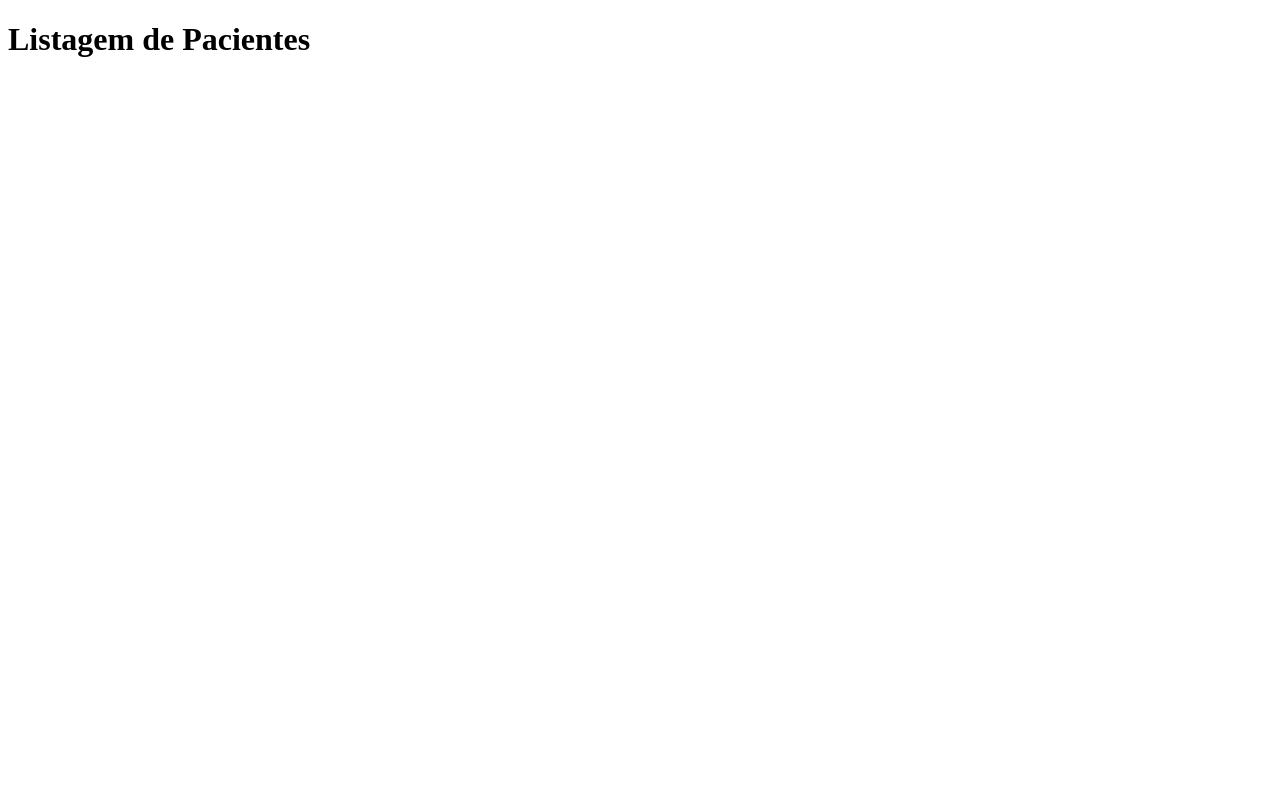
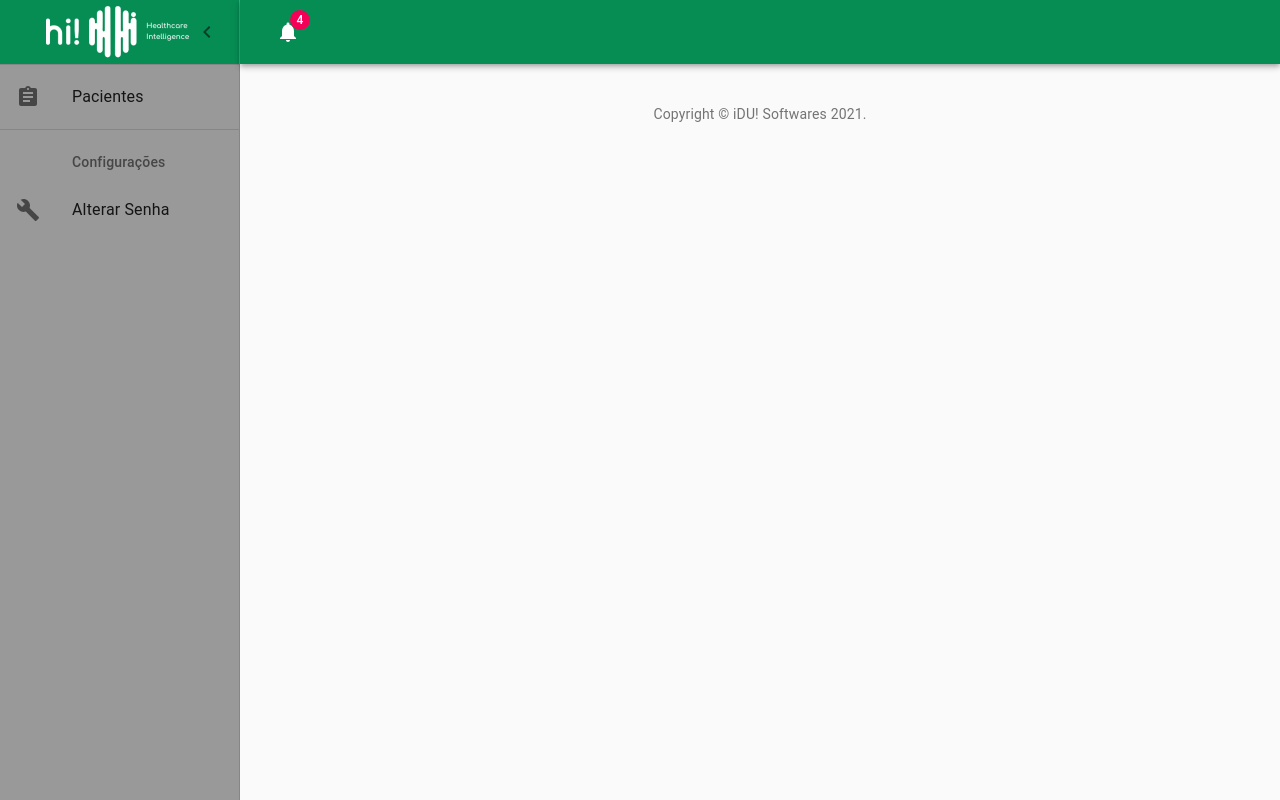
Before and after one commit to santiagoidu/hiSaude, a React (Create React App) app in the folder client/: page /admin in a window 1280 px wide. Built offline with nearby package versions, Linux system fonts and the light colour scheme; the HTML template or start-up script is replaced by a standard one.

Commit message:
Dashboard

```diff
--- /dev/null
+++ b/client/src/assets/css/Hi.css
@@ -0,0 +1,7 @@
+/* Logo da HI branca png transparente no toolbar localizado no canto superior esquerdo */
+.logoHiHorizontal {
+    left: -17.6em;
+    padding-left: 52px;
+    display: flex;
+    position: absolute;
+}
--- /dev/null
+++ b/client/src/components/menu-admin.js
@@ -0,0 +1,34 @@
+import React from 'react';
+import ListItem from '@material-ui/core/ListItem';
+import ListItemIcon from '@material-ui/core/ListItemIcon';
+import ListItemText from '@material-ui/core/ListItemText';
+import ListSubheader from '@material-ui/core/ListSubheader';
+import BuildIcon from '@material-ui/icons/Build';
+import ShoppingCartIcon from '@material-ui/icons/ShoppingCart';
+import PeopleIcon from '@material-ui/icons/People';
+import BarChartIcon from '@material-ui/icons/BarChart';
+import LayersIcon from '@material-ui/icons/Layers';
+import AssignmentIcon from '@material-ui/icons/Assignment';
+
+export const mainListItems = (
+  <div>
+    <ListItem button>
+      <ListItemIcon>
+        <AssignmentIcon />
+      </ListItemIcon>
+      <ListItemText primary="Pacientes" />
+    </ListItem>
+  </div>
+);
+
+export const secondaryListItems = (
+  <div>
+    <ListSubheader inset>Configurações</ListSubheader>
+    <ListItem button>
+      <ListItemIcon>
+        <BuildIcon />
+      </ListItemIcon>
+      <ListItemText primary="Alterar Senha" />
+    </ListItem>
+  </div>
+);
--- a/client/src/pages/admin/dashboard/index.js
+++ b/client/src/pages/admin/dashboard/index.js
@@ -1,9 +1,184 @@
-import React from 'react'
+import React from 'react';
+import clsx from 'clsx';
+import { makeStyles } from '@material-ui/core/styles';
+import CssBaseline from '@material-ui/core/CssBaseline';
+import Drawer from '@material-ui/core/Drawer';
+import Box from '@material-ui/core/Box';
+import AppBar from '@material-ui/core/AppBar';
+import Toolbar from '@material-ui/core/Toolbar';
+import List from '@material-ui/core/List';
+import Typography from '@material-ui/core/Typography';
+import Divider from '@material-ui/core/Divider';
+import IconButton from '@material-ui/core/IconButton';
+import Badge from '@material-ui/core/Badge';
+import Container from '@material-ui/core/Container';
+import Grid from '@material-ui/core/Grid';
+import Paper from '@material-ui/core/Paper';
+import Link from '@material-ui/core/Link';
+import MenuIcon from '@material-ui/icons/Menu';
+import ChevronLeftIcon from '@material-ui/icons/ChevronLeft';
+import NotificationsIcon from '@material-ui/icons/Notifications';
+import { mainListItems, secondaryListItems } from '../../../components/menu-admin';
+import logoHiToolbar from '../../../assets/img/logo-hi-horizontal.png'
+import '../../../assets/css/Hi.css'
 
-export default function PacientesListagem() {
+function Copyright() {
   return (
-    <div>
-      <h1>Listagem de Pacientes</h1>
+    <Typography variant="body2" color="textSecondary" align="center">
+      {'Copyright © '}
+      <Link color="inherit" href="https://github.com">
+        iDU! Softwares
+      </Link>{' '}
+      {new Date().getFullYear()}
+      {'.'}
+    </Typography>
+  );
+}
+
+const drawerWidth = 240;
+
+const useStyles = makeStyles((theme) => ({
+  root: {
+    display: 'flex',
+  },
+  toolbar: {
+    paddingRight: 24, // keep right padding when drawer closed
+    backgroundColor: '#068D54',
+  },
+  toolbarIcon: {
+    display: 'flex',
+    alignItems: 'center',
+    justifyContent: 'flex-end',
+    padding: '0 8px',
+    ...theme.mixins.toolbar,
+    backgroundColor: '#068D54',
+  },
+  appBar: {
+    zIndex: theme.zIndex.drawer + 1,
+    transition: theme.transitions.create(['width', 'margin'], {
+      easing: theme.transitions.easing.sharp,
+      duration: theme.transitions.duration.leavingScreen,
+    }),
+  },
+  appBarShift: {
+    marginLeft: drawerWidth,
+    width: `calc(100% - ${drawerWidth}px)`,
+    transition: theme.transitions.create(['width', 'margin'], {
+      easing: theme.transitions.easing.sharp,
+      duration: theme.transitions.duration.enteringScreen,
+    }),
+  },
+  menuButton: {
+    marginRight: 36,
+  },
+  menuButtonHidden: {
+    display: 'none',
+  },
+  title: {
+    flexGrow: 1,
+  },
+  drawerPaper: {
+    position: 'relative',
+    whiteSpace: 'nowrap',
+    width: drawerWidth,
+    backgroundColor: '#999999',
+    transition: theme.transitions.create('width', {
+      easing: theme.transitions.easing.sharp,
+      duration: theme.transitions.duration.enteringScreen,
+    }),
+  },
+  drawerPaperClose: {
+    overflowX: 'hidden',
+    transition: theme.transitions.create('width', {
+      easing: theme.transitions.easing.sharp,
+      duration: theme.transitions.duration.leavingScreen,
+    }),
+    width: theme.spacing(7),
+    [theme.breakpoints.up('sm')]: {
+      width: theme.spacing(9),
+    },
+  },
+  appBarSpacer: theme.mixins.toolbar,
+  content: {
+    flexGrow: 1,
+    height: '100vh',
+    overflow: 'auto',
+  },
+  container: {
+    paddingTop: theme.spacing(4),
+    paddingBottom: theme.spacing(4),
+  },
+  paper: {
+    padding: theme.spacing(2),
+    display: 'flex',
+    overflow: 'auto',
+    flexDirection: 'column',
+  },
+  fixedHeight: {
+    height: 240,
+  },
+}));
+
+export default function Dashboard() {
+  const classes = useStyles();
+  const [open, setOpen] = React.useState(true);
+  const handleDrawerOpen = () => {
+    setOpen(true);
+  };
+  const handleDrawerClose = () => {
+    setOpen(false);
+  };
+  const fixedHeightPaper = clsx(classes.paper, classes.fixedHeight);
+
+  return (
+    <div className={classes.root}>
+      <CssBaseline />
+      <AppBar position="absolute" className={clsx(classes.appBar, open && classes.appBarShift)}>
+        <Toolbar className={classes.toolbar}>
+        <img src={logoHiToolbar} className="logoHiHorizontal"/>
+          <IconButton
+            edge="start"
+            color="inherit"
+            aria-label="open drawer"
+            onClick={handleDrawerOpen}
+            className={clsx(classes.menuButton, open && classes.menuButtonHidden)}
+          >
+            <MenuIcon />
+          </IconButton>
+          <IconButton color="inherit">
+            <Badge badgeContent={4} color="secondary">
+              <NotificationsIcon />
+            </Badge>
+          </IconButton>
+        </Toolbar>
+      </AppBar>
+      <Drawer
+        variant="permanent"
+        classes={{
+          paper: clsx(classes.drawerPaper, !open && classes.drawerPaperClose),
+        }}
+        open={open}
+      >
+        <div className={classes.toolbarIcon}>
+          <IconButton onClick={handleDrawerClose}>
+            <ChevronLeftIcon />
+          </IconButton>
+        </div>
+        <Divider />
+        <List>{mainListItems}</List>
+        <Divider />
+        <List>{secondaryListItems}</List>
+      </Drawer>
+      <main className={classes.content}>
+        <div className={classes.appBarSpacer} />
+        <Container maxWidth="lg" className={classes.container}>
+          <Grid container spacing={3}>
+          </Grid>
+          <Box pt={4}>
+            <Copyright />
+          </Box>
+        </Container>
+      </main>
     </div>
   );
 }
```
Also changed, not shown: client/src/assets/img/logo-hi-horizontal.png (added).
